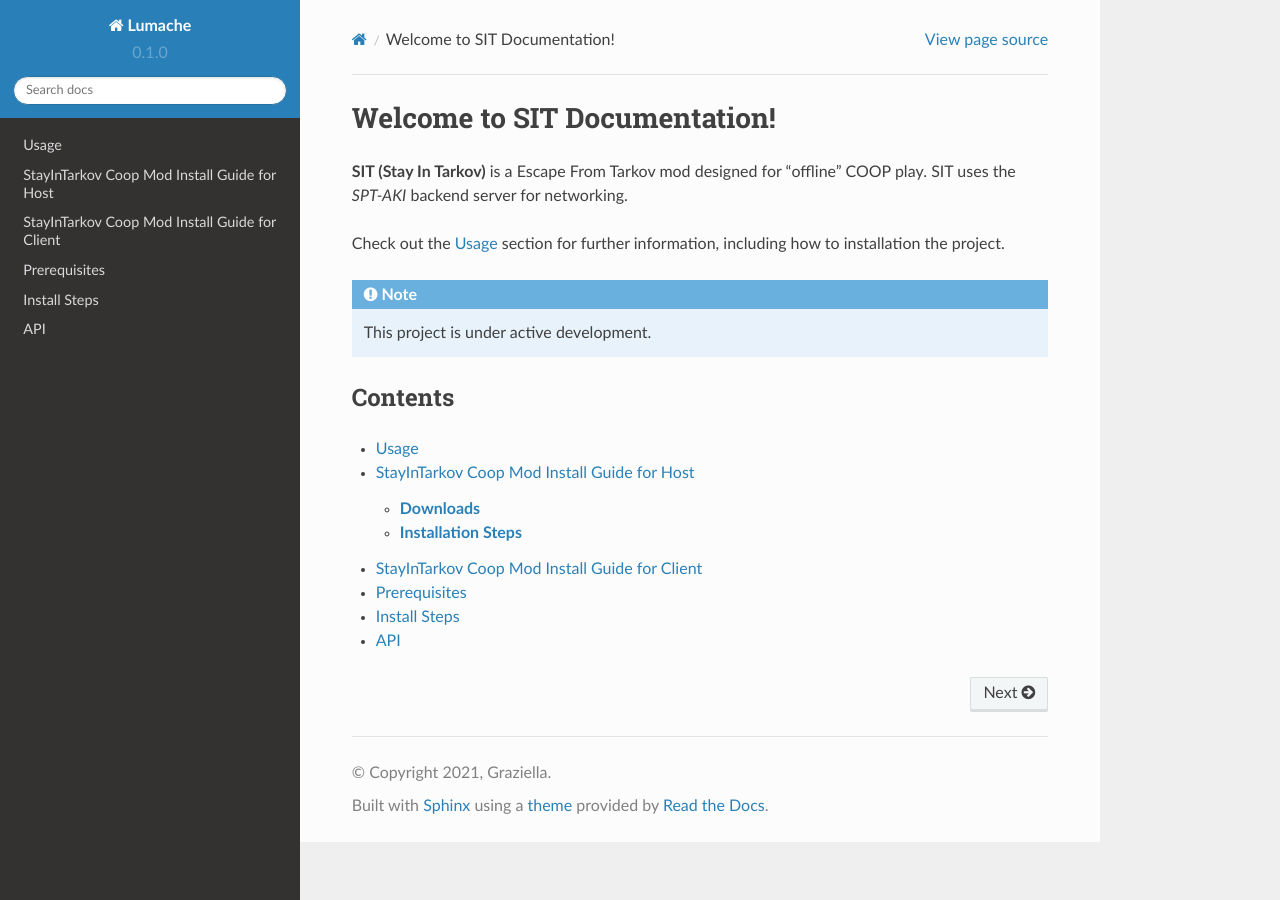
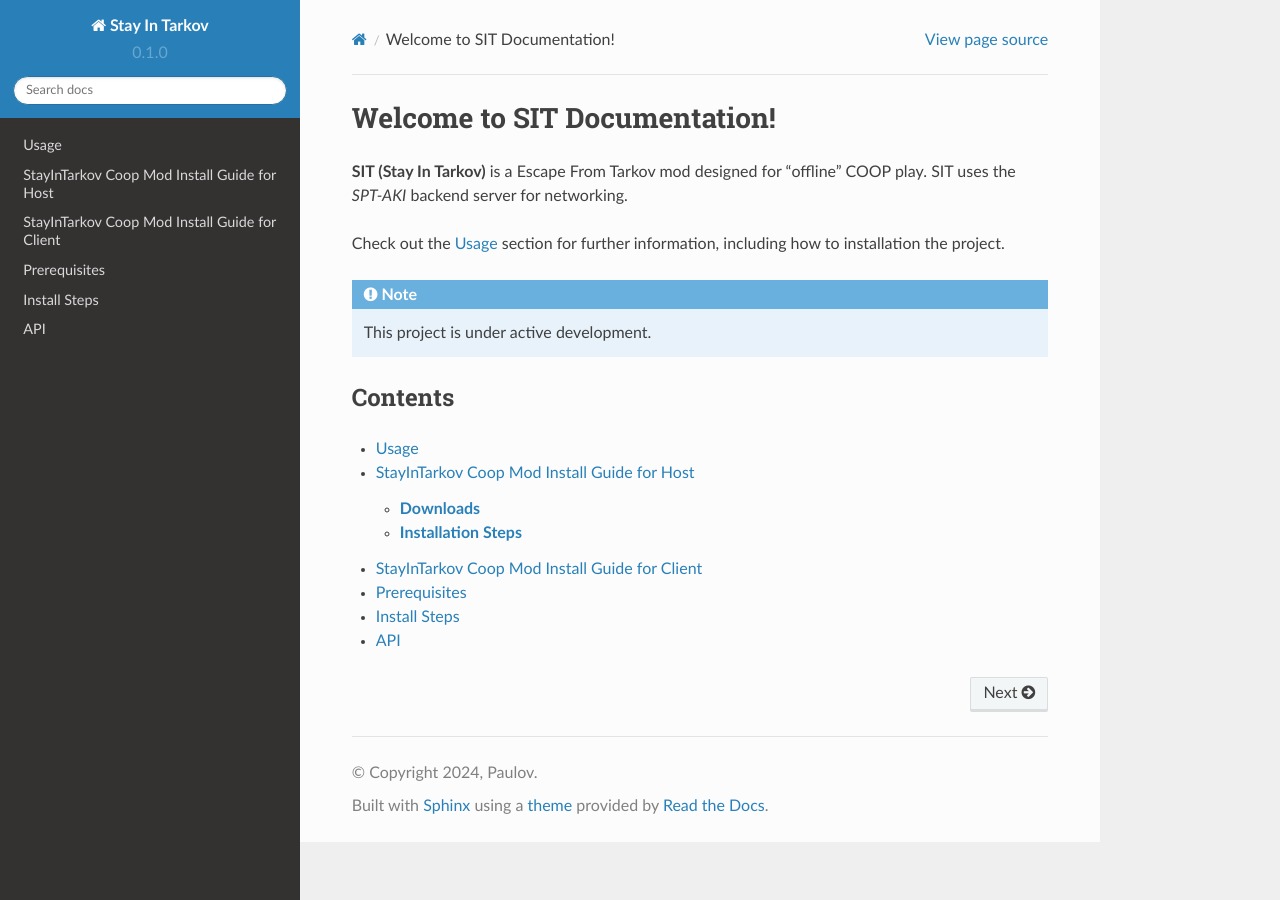
Before and after one commit to stayintarkov/SIT.Documentation, a Sphinx documentation site: the page built from docs/source/index.rst, in a window 1280 px wide. Built offline with Sphinx 7.4.7 and the Read the Docs theme 2.0.0, drawn with Linux system fonts in a browser that asks for light colours.

Commit message:
Change config

```diff
--- a/docs/source/conf.py
+++ b/docs/source/conf.py
@@ -2,9 +2,9 @@
 
 # -- Project information
 
-project = 'Lumache'
-copyright = '2021, Graziella'
-author = 'Graziella'
+project = 'Stay In Tarkov'
+copyright = '2024, Paulov'
+author = 'Paulov'
 
 release = '0.1'
 version = '0.1.0'
```
